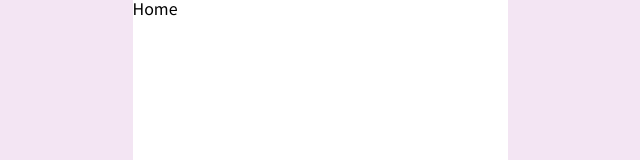
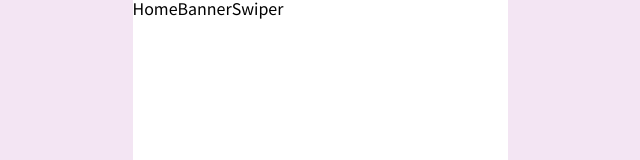
Before and after one commit to spring1826/purpledog-assignment, a Next.js app: page / in a window 1280 px wide. Shown: the top 160 px of the page, without its empty margins (320-960 px from the left). Built offline with nearby package versions, Linux system fonts and the light colour scheme.

Commit message:
feat: home template 파일 생성

```diff
--- a/package.json
+++ b/package.json
@@ -21,6 +21,7 @@
     "@types/react": "18.0.0",
     "@types/react-dom": "18.0.0",
     "@types/styled-components": "^5.1.25",
+    "babel-plugin-styled-components": "^2.0.7",
     "eslint": "8.12.0",
     "eslint-config-next": "12.1.4",
     "typescript": "4.6.3"
--- /dev/null
+++ b/src/components/HomeBannerSwiper/HomeBannerSwiper.style.ts
@@ -0,0 +1,3 @@
+import styled from "styled-components";
+
+export const Wrapper = styled.div``;
--- /dev/null
+++ b/src/components/HomeBannerSwiper/HomeBannerSwiper.tsx
@@ -0,0 +1,7 @@
+import * as S from "./HomeBannerSwiper.style";
+
+interface HomeBannerSwiperProps {}
+
+export const HomeBannerSwiper: React.FC<HomeBannerSwiperProps> = (props) => {
+  return <S.Wrapper>HomeBannerSwiper</S.Wrapper>;
+};
--- a/src/pages/_document.tsx
+++ b/src/pages/_document.tsx
@@ -5,12 +5,40 @@ import Document, {
   NextScript,
   DocumentContext,
 } from "next/document";
+import { ServerStyleSheet } from "styled-components";
 
-class MyDocument extends Document {
+export default class MyDocument extends Document {
   static async getInitialProps(ctx: DocumentContext) {
+    const sheet = new ServerStyleSheet();
+    const originalRenderPage = ctx.renderPage;
     const initialProps = await Document.getInitialProps(ctx);
-    return { ...initialProps };
+
+    try {
+      ctx.renderPage = () =>
+        originalRenderPage({
+          enhanceApp: (App) => (props) =>
+            sheet.collectStyles(<App {...props} />),
+        });
+
+      return {
+        ...initialProps,
+        styles: (
+          <>
+            {initialProps.styles}
+            {sheet.getStyleElement()}
+          </>
+        ),
+      };
+    } catch (error) {
+      console.error(error);
+    } finally {
+      sheet.seal();
+    }
+
+    console.error("return Origin initialProps");
+    return initialProps;
   }
+
   render() {
     return (
       <Html>
@@ -28,5 +56,3 @@ class MyDocument extends Document {
     );
   }
 }
-
-export default MyDocument;
--- a/src/pages/index.tsx
+++ b/src/pages/index.tsx
@@ -1,7 +1,8 @@
+import { HomeTemplate } from "@/templates/HomeTemplate/HomeTemplate";
 import type { NextPage } from "next";
 
 const Home: NextPage = () => {
-  return <div>Home</div>;
+  return <HomeTemplate />;
 };
 
 export default Home;
--- /dev/null
+++ b/src/templates/HomeTemplate/HomeTemplate.style.ts
@@ -0,0 +1,5 @@
+import styled from "styled-components";
+
+export const Wrapper = styled.div`
+  width: 100%;
+`;
--- /dev/null
+++ b/src/templates/HomeTemplate/HomeTemplate.tsx
@@ -0,0 +1,12 @@
+import { HomeBannerSwiper } from "@/components/HomeBannerSwiper/HomeBannerSwiper";
+import * as S from "./HomeTemplate.style";
+
+interface HomeTemplateProps {}
+
+export const HomeTemplate: React.FC<HomeTemplateProps> = (props) => {
+  return (
+    <S.Wrapper>
+      <HomeBannerSwiper />
+    </S.Wrapper>
+  );
+};
```
Also changed, not shown: .babelrc, 2 other files (tests, documents, lock files or other folders).
